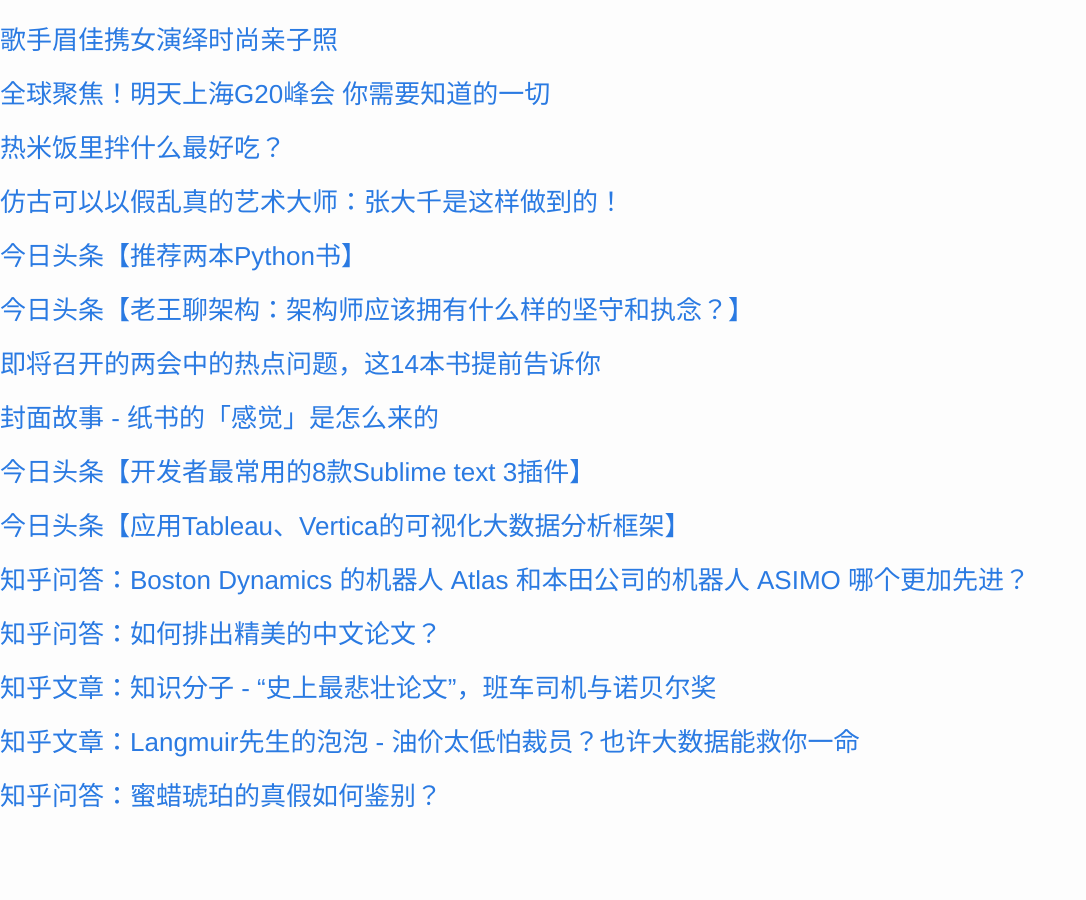
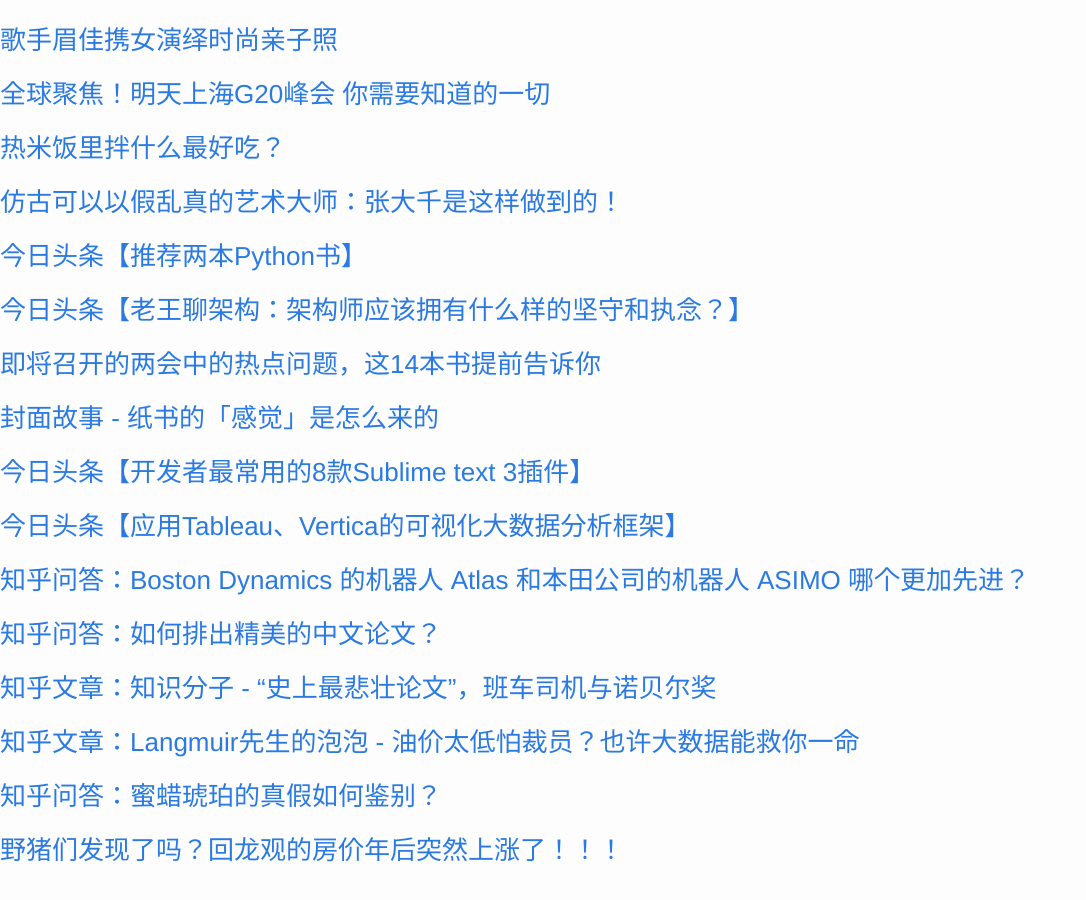
Before and after one commit to cnwarden/cnwarden.github.io, a Jekyll site: the page built from _posts/2016-02-22-test.markdown, in a window 1280 px wide and 900 px high, scrolled down 3432 px. Shown: the whole window, without its empty margins (0-1086 px from the left). Built offline with Jekyll 4.4.1, drawn with Linux system fonts in a browser that asks for light colours; before the commit the page ends 4278 px from its top, so only the background shows below that.

Commit message:
auto commit

```diff
--- a/_posts/2016-02-22-test.markdown
+++ b/_posts/2016-02-22-test.markdown
@@ -157,3 +157,5 @@ categories: update
 ### [知乎文章：Langmuir先生的泡泡 - 油价太低怕裁员？也许大数据能救你一命](http://zhuanlan.zhihu.com/langmuir-bubble/20593168)
 
 ### [知乎问答：蜜蜡琥珀的真假如何鉴别？](http://www.zhihu.com/question/40739950/answer/88009617)
+
+### [野猪们发现了吗？回龙观的房价年后突然上涨了！！！](http://mp.weixin.qq.com/s?__biz=MjM5ODE2ODM0MA==&mid=410235453&idx=1&sn=b6de3dcc74ff1a4519bc973c78008183&scene=0#wechat_redirect)
```
